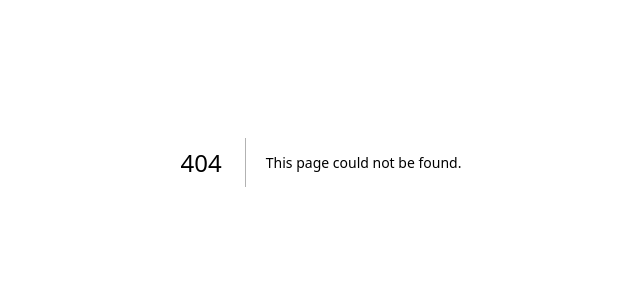
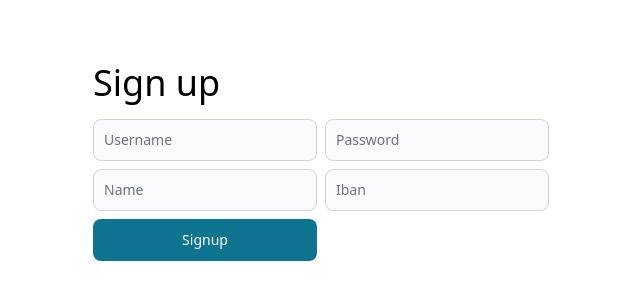
Before and after one commit to EnricoBarbieri1997/sf-academy-exchange-microservice, a Next.js app in the folder Web/: page /signup in a window 1280 px wide. Before the commit this address had no page. Shown: the part 238-538 px from the top of the page, without its empty margins (319-959 px from the left). Built offline with nearby package versions, Linux system fonts and the light colour scheme.

Commit message:
feat: :lipstick: added signup page

```diff
--- /dev/null
+++ b/Web/pages/signup/index.tsx
@@ -0,0 +1,18 @@
+import { Button, TextInput } from "flowbite-react"
+import React from "react"
+import CenteredContent from "../../components/CenteredContent"
+
+export default function Signup() {
+  return (
+	<CenteredContent>
+		<h1 className="text-4xl mb-4">Sign up</h1>
+		<form action="/api/signup" method="POST" className="grid grid-cols-2 gap-2">
+			<TextInput name="email" placeholder="Username"></TextInput>
+			<TextInput name="password" type="password" placeholder="Password" ></TextInput>
+			<TextInput name="name" placeholder="Name"></TextInput>
+			<TextInput name="iban" placeholder="Iban"></TextInput>
+			<Button type="submit" fullSized>Signup</Button>
+		</form>
+	</CenteredContent>
+  )
+}
```
